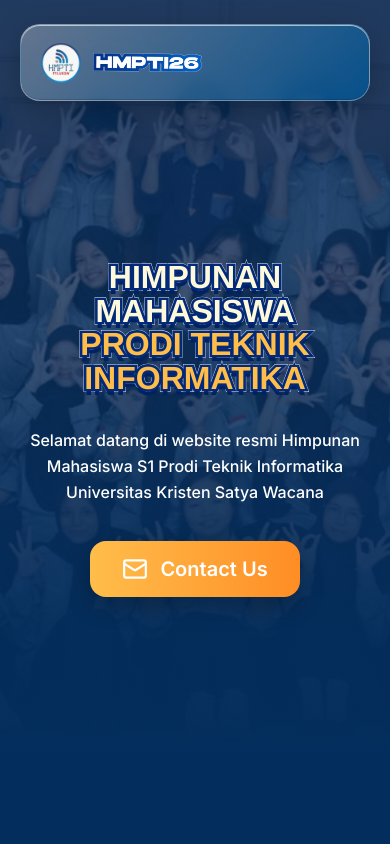
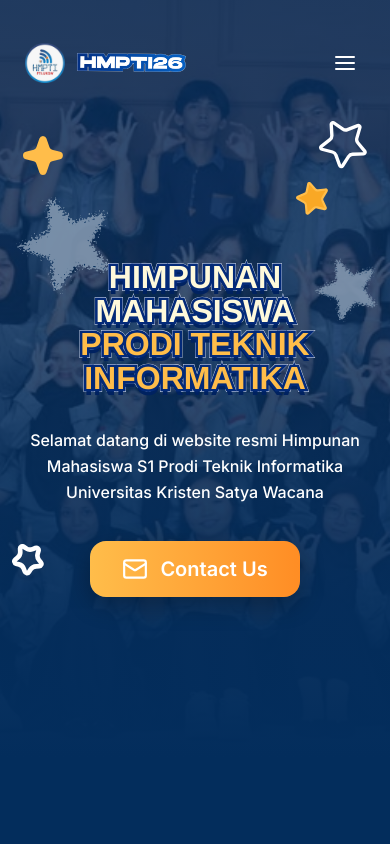
Before and after one commit to 1badakair/website-hmpti, a Next.js app: page /about in a window 390 px wide. Shown: the top 844 px of the page. Built offline with nearby package versions, Linux system fonts and the light colour scheme; a web font is replaced by a local one.

Commit message:
feat(about): responsive navbar, gallery marquee, polish

```diff
--- a/components/layout/Navbar.tsx
+++ b/components/layout/Navbar.tsx
@@ -1,3 +1,6 @@
+"use client"
+
+import { useEffect, useState } from "react"
 import Image from "next/image"
 import Link from "next/link"
 
@@ -10,10 +13,32 @@
 ]
 
 export function Navbar() {
+  const [scrolled, setScrolled] = useState(false)
+  const [open, setOpen] = useState(false)
+
+  useEffect(() => {
+    const onScroll = () => {
+      const isScrolled = window.scrollY > 40
+      setScrolled(isScrolled)
+      // Header merges back into the hero at the top → close the mobile menu
+      if (!isScrolled) setOpen(false)
+    }
+    onScroll()
+    window.addEventListener("scroll", onScroll, { passive: true })
+    return () => window.removeEventListener("scroll", onScroll)
+  }, [])
+
   return (
-    <header className="sticky top-0 z-50 px-5 pt-6 sm:px-8 lg:px-16">
-      <nav className="mx-auto flex h-[77px] max-w-[1216px] items-center justify-between rounded-[20px] border border-white/30 bg-[linear-gradient(135deg,rgba(255,255,255,0.3),rgba(0,86,150,0.8))] px-5 shadow-[0_8px_30px_rgba(0,0,0,0.24),inset_0_1px_0_rgba(255,255,255,0.6),inset_0_-1px_0_rgba(0,0,0,0.15)] backdrop-blur-[8px] sm:px-10">
-        <Link className="flex items-center gap-3" href="/">
+    <header className="sticky top-0 z-50 px-3 pt-6 sm:px-5 lg:px-6">
+      <nav
+        className={`mx-auto flex h-[77px] items-center justify-between rounded-[20px] transition-all duration-500 ease-out ${
+          scrolled
+            ? "max-w-[1216px] border border-white/30 bg-[linear-gradient(135deg,rgba(255,255,255,0.3),rgba(0,86,150,0.8))] px-5 shadow-[0_8px_30px_rgba(0,0,0,0.24),inset_0_1px_0_rgba(255,255,255,0.6),inset_0_-1px_0_rgba(0,0,0,0.15)] backdrop-blur-[8px] sm:px-10"
+            : "max-w-[1320px] border border-transparent bg-transparent px-3 shadow-none sm:px-6"
+        }`}
+      >
+        {/* Logo — sits at the far left */}
+        <Link className="flex items-center gap-3" href="/" onClick={() => setOpen(false)}>
           <Image
             src="/figma/logo-hmpti-v2.png"
             alt="HMPTI"
@@ -31,6 +56,8 @@
             priority
           />
         </Link>
+
+        {/* Desktop nav — sits at the far right */}
         <div className="hidden items-center gap-10 font-[family-name:var(--font-inter)] text-sm md:flex">
           {navItems.map((item) => (
             <Link
@@ -42,7 +69,49 @@
             </Link>
           ))}
         </div>
+
+        {/* Mobile hamburger */}
+        <button
+          type="button"
+          aria-label={open ? "Tutup menu" : "Buka menu"}
+          aria-expanded={open}
+          onClick={() => setOpen((v) => !v)}
+          className="grid h-10 w-10 place-items-center rounded-lg text-white transition hover:bg-white/10 md:hidden"
+        >
+          <svg width="24" height="24" viewBox="0 0 24 24" fill="none" stroke="currentColor" strokeWidth="2" strokeLinecap="round">
+            {open ? (
+              <>
+                <path d="M6 6l12 12" />
+                <path d="M18 6L6 18" />
+              </>
+            ) : (
+              <>
+                <path d="M3 6h18" />
+                <path d="M3 12h18" />
+                <path d="M3 18h18" />
+              </>
+            )}
+          </svg>
+        </button>
       </nav>
+
+      {/* Mobile menu */}
+      {open && (
+        <div className="mx-auto mt-2 max-w-[1320px] overflow-hidden rounded-2xl border border-white/20 bg-[#002a75]/95 backdrop-blur-md md:hidden">
+          <nav className="flex flex-col p-2 font-[family-name:var(--font-inter)] text-sm">
+            {navItems.map((item) => (
+              <Link
+                className="rounded-xl px-4 py-3 text-white transition hover:bg-white/10 hover:text-[#ffbd4a]"
+                href={item.href}
+                key={item.label}
+                onClick={() => setOpen(false)}
+              >
+                {item.label}
+              </Link>
+            ))}
+          </nav>
+        </div>
+      )}
     </header>
   )
 }
--- a/components/sections/about/AboutHero.tsx
+++ b/components/sections/about/AboutHero.tsx
@@ -44,7 +44,7 @@
         width={255}
         height={255}
         aria-hidden
-        className="pointer-events-none absolute left-[4%] top-[26%] -z-10 hidden w-40 opacity-90 lg:block"
+        className="pointer-events-none absolute left-[4%] top-[26%] -z-10 block w-24 opacity-90 lg:w-40"
       />
       <Image
         src="/figma/star-rough.png"
@@ -52,7 +52,7 @@
         width={255}
         height={255}
         aria-hidden
-        className="pointer-events-none absolute right-[3%] top-[34%] -z-10 hidden w-28 opacity-90 lg:block"
+        className="pointer-events-none absolute right-[3%] top-[34%] -z-10 block w-16 opacity-90 lg:w-28"
       />
       <Image
         src="/figma/star-sparkle.svg"
@@ -60,7 +60,7 @@
         width={75}
         height={72}
         aria-hidden
-        className="pointer-events-none absolute left-[6%] top-[18%] hidden w-16 sm:block"
+        className="pointer-events-none absolute left-[6%] top-[18%] block w-10 sm:w-16"
       />
       <Image
         src="/figma/star-outline.svg"
@@ -68,7 +68,7 @@
         width={86}
         height={86}
         aria-hidden
-        className="pointer-events-none absolute right-[6%] top-[16%] hidden w-20 sm:block"
+        className="pointer-events-none absolute right-[6%] top-[16%] block w-12 sm:w-20"
       />
       <Image
         src="/figma/star-solid.svg"
@@ -76,7 +76,7 @@
         width={88}
         height={91}
         aria-hidden
-        className="pointer-events-none absolute right-[16%] top-[24%] hidden w-12 lg:block"
+        className="pointer-events-none absolute right-[16%] top-[24%] block w-8 lg:w-12"
       />
       <Image
         src="/figma/star-blob-white.svg"
@@ -84,7 +84,7 @@
         width={41}
         height={41}
         aria-hidden
-        className="pointer-events-none absolute bottom-[24%] left-[3%] hidden w-10 sm:block"
+        className="pointer-events-none absolute bottom-[24%] left-[3%] block w-8 sm:w-10"
       />
 
       <div className="mx-auto flex max-w-[1000px] flex-col items-center py-16 text-center sm:py-24">
--- a/components/sections/about/GaleriHmpti.tsx
+++ b/components/sections/about/GaleriHmpti.tsx
@@ -13,7 +13,7 @@
           width={255}
           height={255}
           aria-hidden
-          className="pointer-events-none absolute -left-16 top-1/2 hidden w-24 -translate-y-1/2 opacity-80 sm:block"
+          className="pointer-events-none absolute -left-16 top-1/2 block w-14 -translate-y-1/2 opacity-80 sm:w-24"
         />
         <h2 className="px-5 text-center font-[family-name:var(--font-goldman)] text-5xl leading-none [paint-order:stroke] [-webkit-text-stroke:0.13em_#032a79] sm:text-[64px]">
           Galeri <span className="text-[#ffbd4a]">HMPTI</span>
@@ -24,7 +24,7 @@
           width={255}
           height={255}
           aria-hidden
-          className="pointer-events-none absolute -right-16 top-1/2 hidden w-24 -translate-y-1/2 opacity-80 sm:block"
+          className="pointer-events-none absolute -right-16 top-1/2 block w-14 -translate-y-1/2 opacity-80 sm:w-24"
         />
       </div>
 
@@ -42,14 +42,17 @@
               {[...row, ...row].map((photo, i) => (
                 <div
                   key={`${photo.id}-${i}`}
-                  className="relative mr-4 h-44 w-[300px] shrink-0 overflow-hidden rounded-2xl sm:h-52 sm:w-[360px]"
+                  className="mr-4 h-44 w-[300px] shrink-0 overflow-hidden rounded-2xl sm:h-52 sm:w-[360px]"
                 >
-                  <Image
+                  {/* Plain img: marquee duplicates each photo, so we skip the
+                      next/image optimizer (no lazy gaps, no dev bottleneck). */}
+                  {/* eslint-disable-next-line @next/next/no-img-element */}
+                  <img
                     src={photo.src}
                     alt={`Galeri HMPTI ${photo.id}`}
-                    fill
-                    sizes="360px"
-                    className="object-cover transition duration-300 hover:scale-105"
+                    loading="eager"
+                    decoding="async"
+                    className="h-full w-full object-cover transition duration-300 hover:scale-105"
                   />
                 </div>
               ))}
--- a/components/sections/about/Maskot.tsx
+++ b/components/sections/about/Maskot.tsx
@@ -16,7 +16,7 @@
         width={255}
         height={255}
         aria-hidden
-        className="pointer-events-none absolute left-[2%] top-[10%] -z-10 hidden w-44 opacity-80 lg:block"
+        className="pointer-events-none absolute left-[2%] top-[10%] -z-10 block w-24 opacity-80 lg:w-44"
       />
       <Image
         src="/figma/star-rough.png"
@@ -24,7 +24,7 @@
         width={255}
         height={255}
         aria-hidden
-        className="pointer-events-none absolute right-[6%] bottom-[6%] -z-10 hidden w-56 opacity-60 lg:block"
+        className="pointer-events-none absolute right-[6%] bottom-[6%] -z-10 block w-28 opacity-60 lg:w-56"
       />
 
       <div className="mx-auto grid max-w-[1120px] items-center gap-12 lg:grid-cols-[1fr_minmax(0,520px)] lg:items-end">
--- a/components/sections/about/TentangKami.tsx
+++ b/components/sections/about/TentangKami.tsx
@@ -59,7 +59,7 @@
         width={255}
         height={255}
         aria-hidden
-        className="pointer-events-none absolute right-[8%] top-[28%] -z-10 hidden w-28 opacity-80 lg:block"
+        className="pointer-events-none absolute right-[8%] top-[28%] -z-10 block w-16 opacity-80 lg:w-28"
       />
 
       <div className="mx-auto max-w-[900px] text-center">
--- a/components/sections/about/VisiMisi.tsx
+++ b/components/sections/about/VisiMisi.tsx
@@ -21,7 +21,7 @@
         width={475}
         height={486}
         aria-hidden
-        className="pointer-events-none absolute left-[-160px] top-[20%] z-0 hidden w-[520px] lg:block"
+        className="pointer-events-none absolute left-[-160px] top-[20%] z-0 block w-[230px] lg:w-[520px]"
       />
       <Image
         src="/figma/Star3.svg"
@@ -29,7 +29,7 @@
         width={475}
         height={486}
         aria-hidden
-        className="pointer-events-none absolute right-[-80px] top-[6%] z-0 hidden w-[340px] lg:block"
+        className="pointer-events-none absolute right-[-80px] top-[6%] z-0 block w-[150px] lg:w-[340px]"
       />
 
       <div className="relative z-10 mx-auto max-w-[1022px]">
@@ -62,7 +62,7 @@
               width={109}
               height={109}
               aria-hidden
-              className="pointer-events-none absolute -left-10 -top-10 z-10 hidden w-[88px] sm:block"
+              className="pointer-events-none absolute -left-10 -top-10 z-10 block w-14 sm:w-[88px]"
             />
             <Image
               src="/figma/star-blob.svg"
@@ -70,7 +70,7 @@
               width={74}
               height={74}
               aria-hidden
-              className="pointer-events-none absolute -bottom-6 right-2 z-10 hidden w-14 sm:block"
+              className="pointer-events-none absolute -bottom-6 right-2 z-10 block w-10 sm:w-14"
             />
             <div className="flex min-h-[280px] items-center rounded-[25px] bg-[#001b4b] p-8 font-[family-name:var(--font-inter)] text-white lg:h-[419px] lg:p-10">
               {active === "Visi" ? (
```
